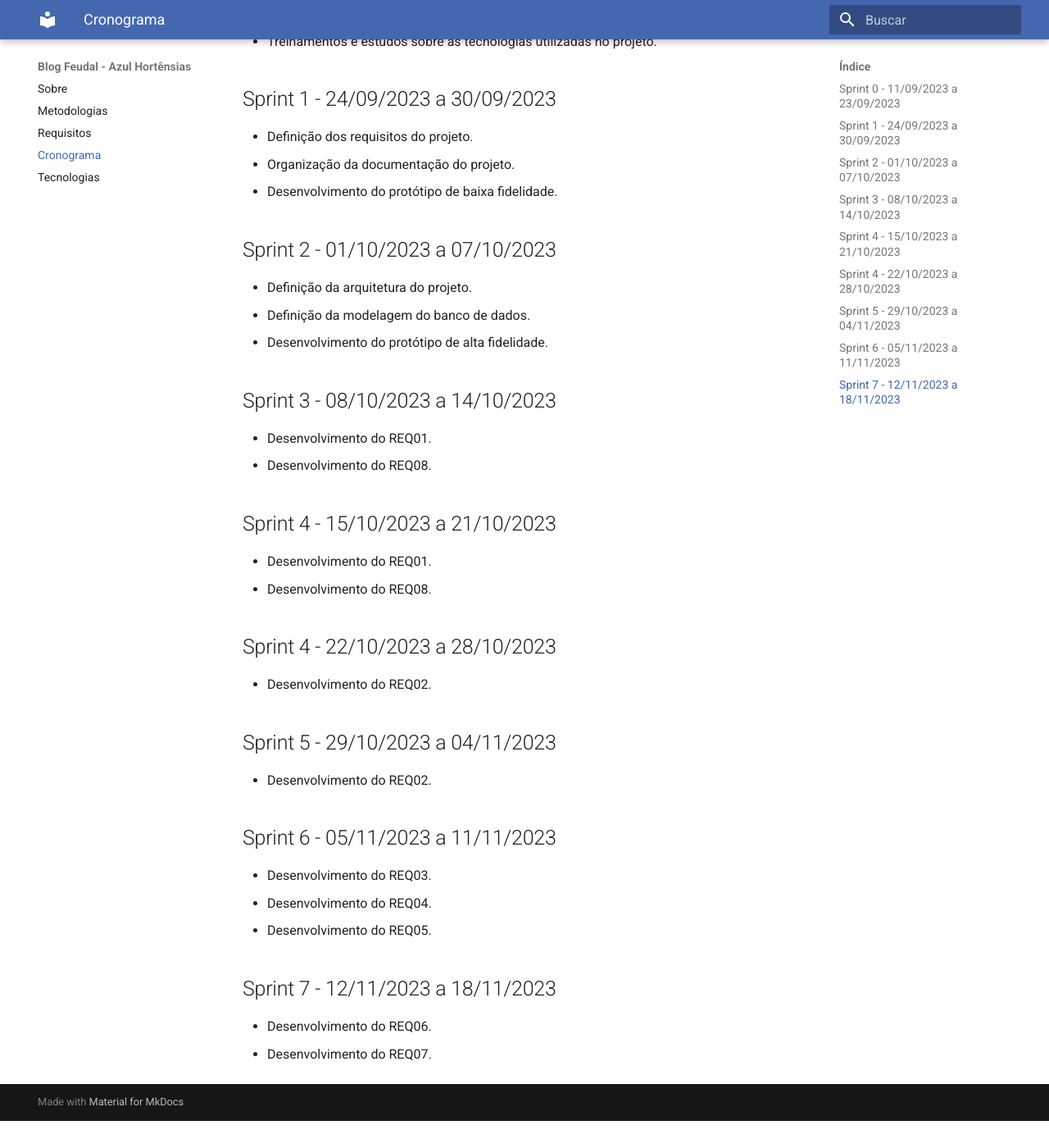
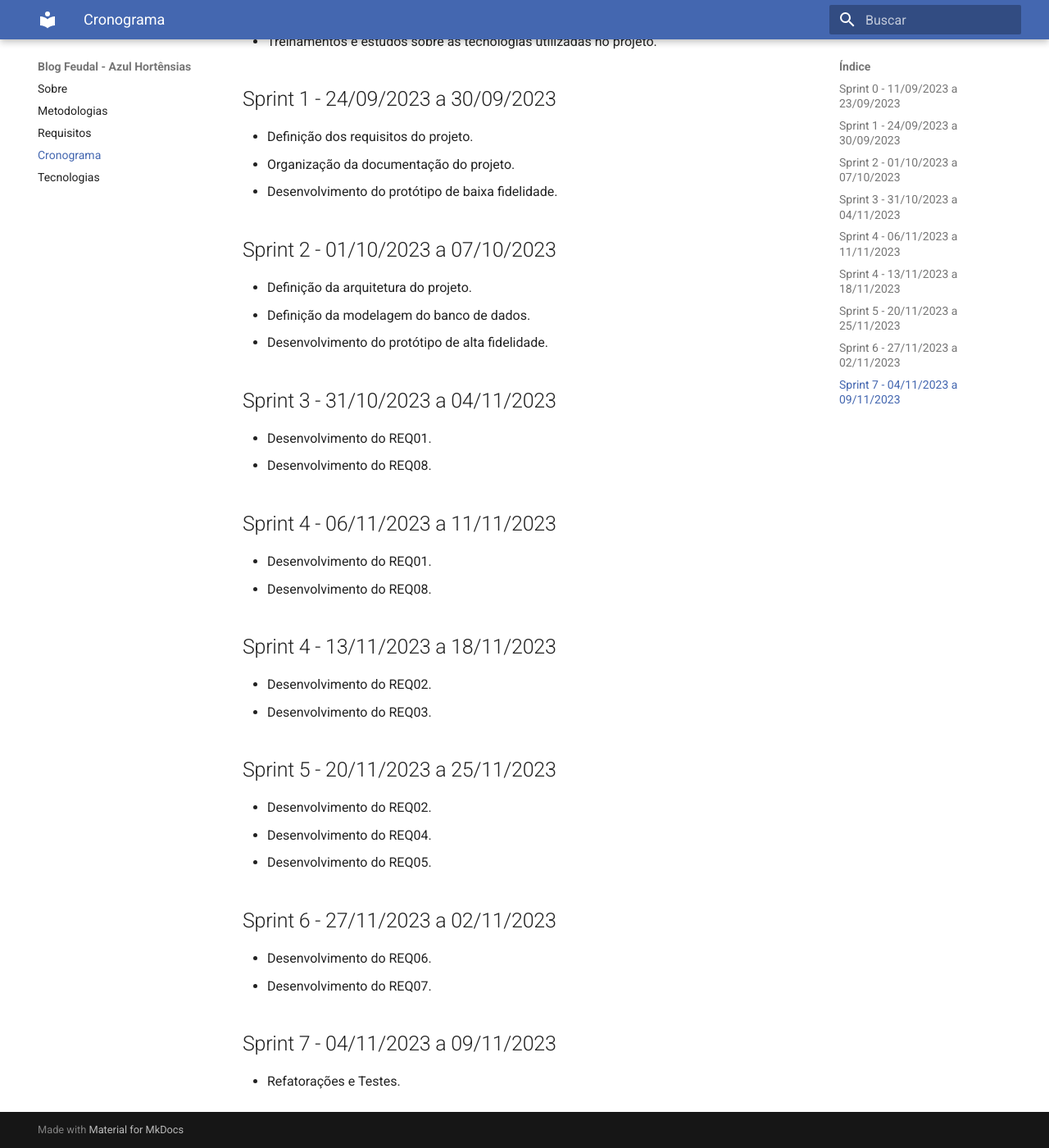
Before and after one commit to thiagolopess/DS-Blog-Azul-Hortencias, an MkDocs documentation site: the page built from docs/schedule.md, in a window 1280 px wide and 1400 px high, scrolled down 377 px. Shown: the whole window at 82% size. Built offline with MkDocs 1.6.1 and Material for MkDocs 9.7.7, drawn with Linux system fonts in a browser that asks for light colours; before the commit the page ends 1744 px from its top, so only the background shows below that.

Commit message:
Ajustes em Integrantes e Conograma de sprints.

```diff
--- a/docs/schedule.md
+++ b/docs/schedule.md
@@ -19,27 +19,26 @@ Por se tratar de uma metodologia ágil, o cronograma foi desenvolvido de forma a
 - Definição da modelagem do banco de dados.
 - Desenvolvimento do protótipo de alta fidelidade.
 
-## Sprint 3 - 08/10/2023 a 14/10/2023
+## Sprint 3 - 31/10/2023 a 04/11/2023
 - Desenvolvimento do REQ01.
 - Desenvolvimento do REQ08.
 
-## Sprint 4 - 15/10/2023 a 21/10/2023
+## Sprint 4 - 06/11/2023 a 11/11/2023
 - Desenvolvimento do REQ01.
 - Desenvolvimento do REQ08.
 
-## Sprint 4 - 22/10/2023 a 28/10/2023
+## Sprint 4 - 13/11/2023 a 18/11/2023
 - Desenvolvimento do REQ02.
+- Desenvolvimento do REQ03.
 
-## Sprint 5 - 29/10/2023 a 04/11/2023
+## Sprint 5 - 20/11/2023 a 25/11/2023
 - Desenvolvimento do REQ02.
-
-## Sprint 6 - 05/11/2023 a 11/11/2023
-
-- Desenvolvimento do REQ03.
 - Desenvolvimento do REQ04.
 - Desenvolvimento do REQ05.
 
-## Sprint 7 - 12/11/2023 a 18/11/2023
-
+## Sprint 6 - 27/11/2023 a 02/11/2023
 - Desenvolvimento do REQ06.
 - Desenvolvimento do REQ07.
+
+## Sprint 7 - 04/11/2023 a 09/11/2023
+- Refatorações e Testes.
```
Also changed, not shown: docs/index.md (+2 -3 lines).
